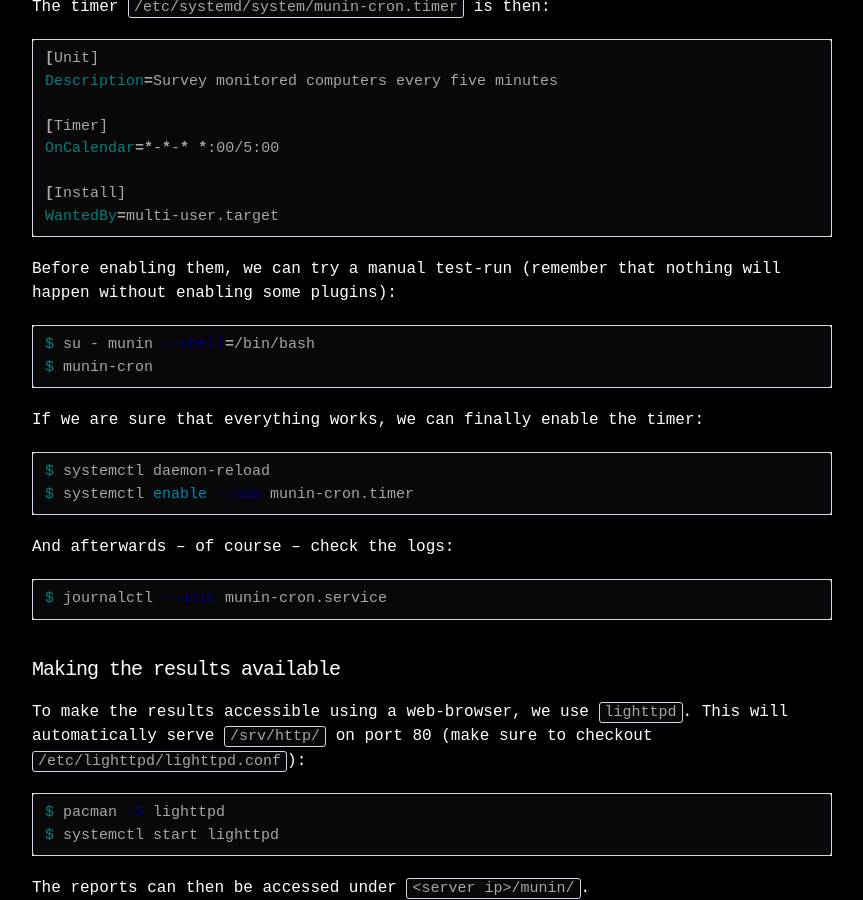
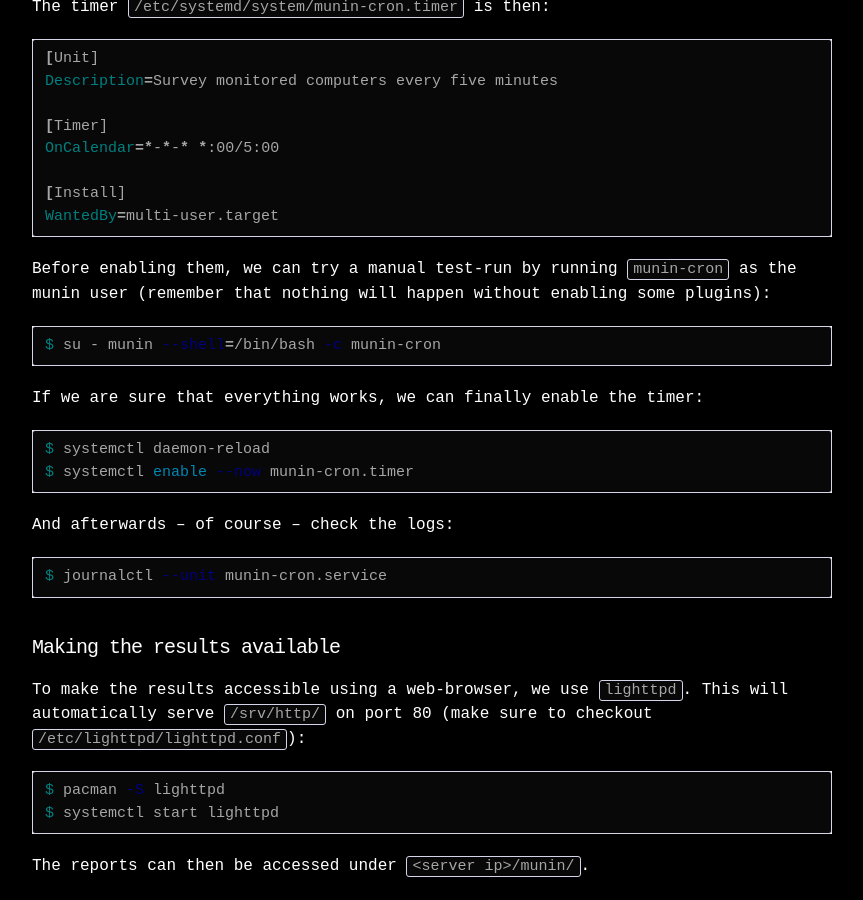
Before and after one commit to kpj/kpj.github.io--old, a Jekyll site: the page built from _posts/2018-02-20-setup-media-server.md, in a window 1280 px wide and 900 px high, scrolled down 3455 px. Shown: the whole window, without its empty margins (208-1071 px from the left). Built offline with Jekyll 4.4.1, drawn with Linux system fonts in a browser that asks for light colours.

Commit message:
Simplify munin-cron execution example

```diff
--- a/_posts/2018-02-20-setup-media-server.md
+++ b/_posts/2018-02-20-setup-media-server.md
@@ -159,10 +159,9 @@ OnCalendar=*-*-* *:00/5:00
 WantedBy=multi-user.target
 {% endhighlight %}
 
-Before enabling them, we can try a manual test-run (remember that nothing will happen without enabling some plugins):
+Before enabling them, we can try a manual test-run by running `munin-cron` as the munin user (remember that nothing will happen without enabling some plugins):
 {% highlight bash %}
-$ su - munin --shell=/bin/bash
-$ munin-cron
+$ su - munin --shell=/bin/bash -c munin-cron
 {% endhighlight %}
 
 If we are sure that everything works, we can finally enable the timer:
```
